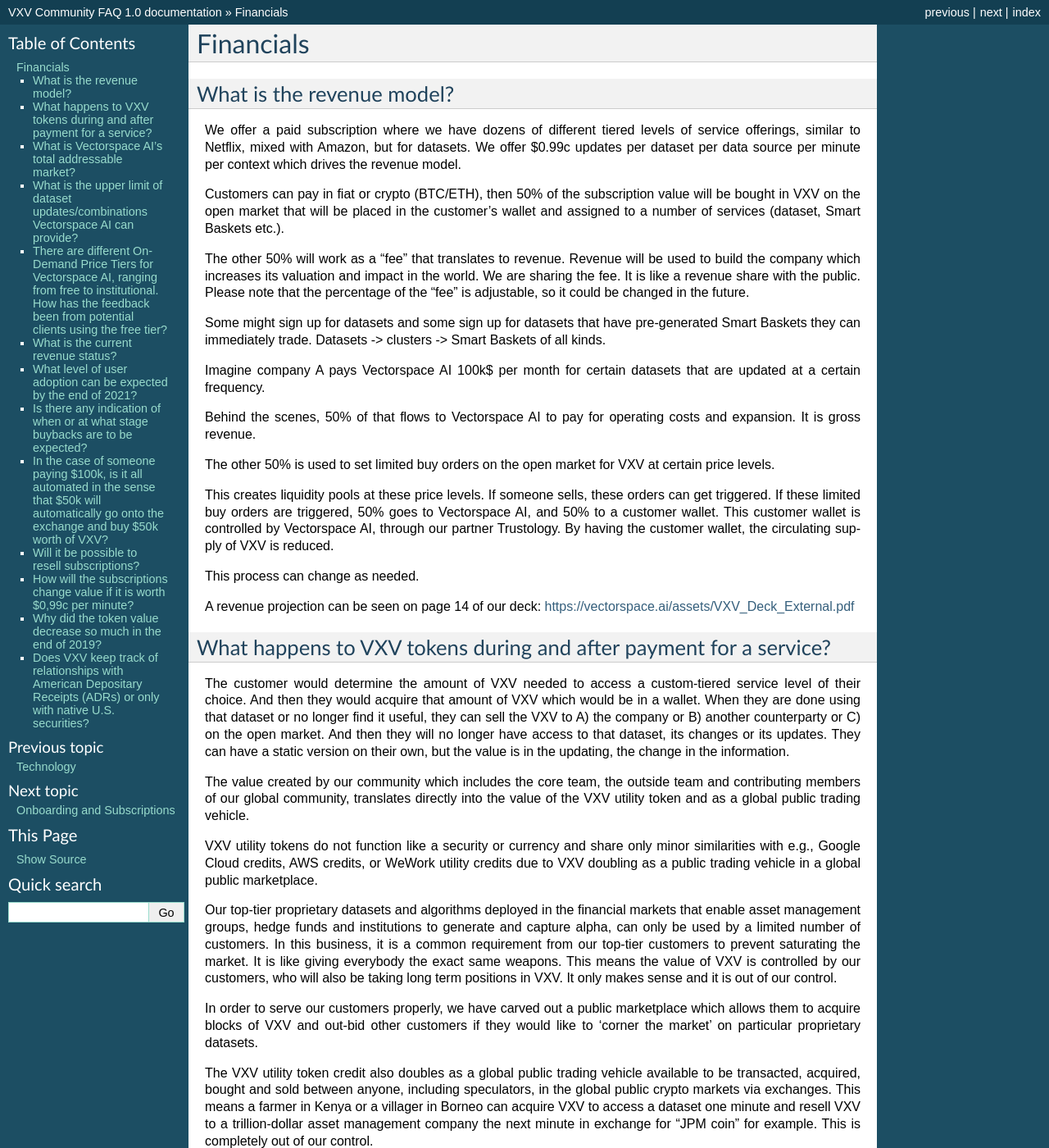
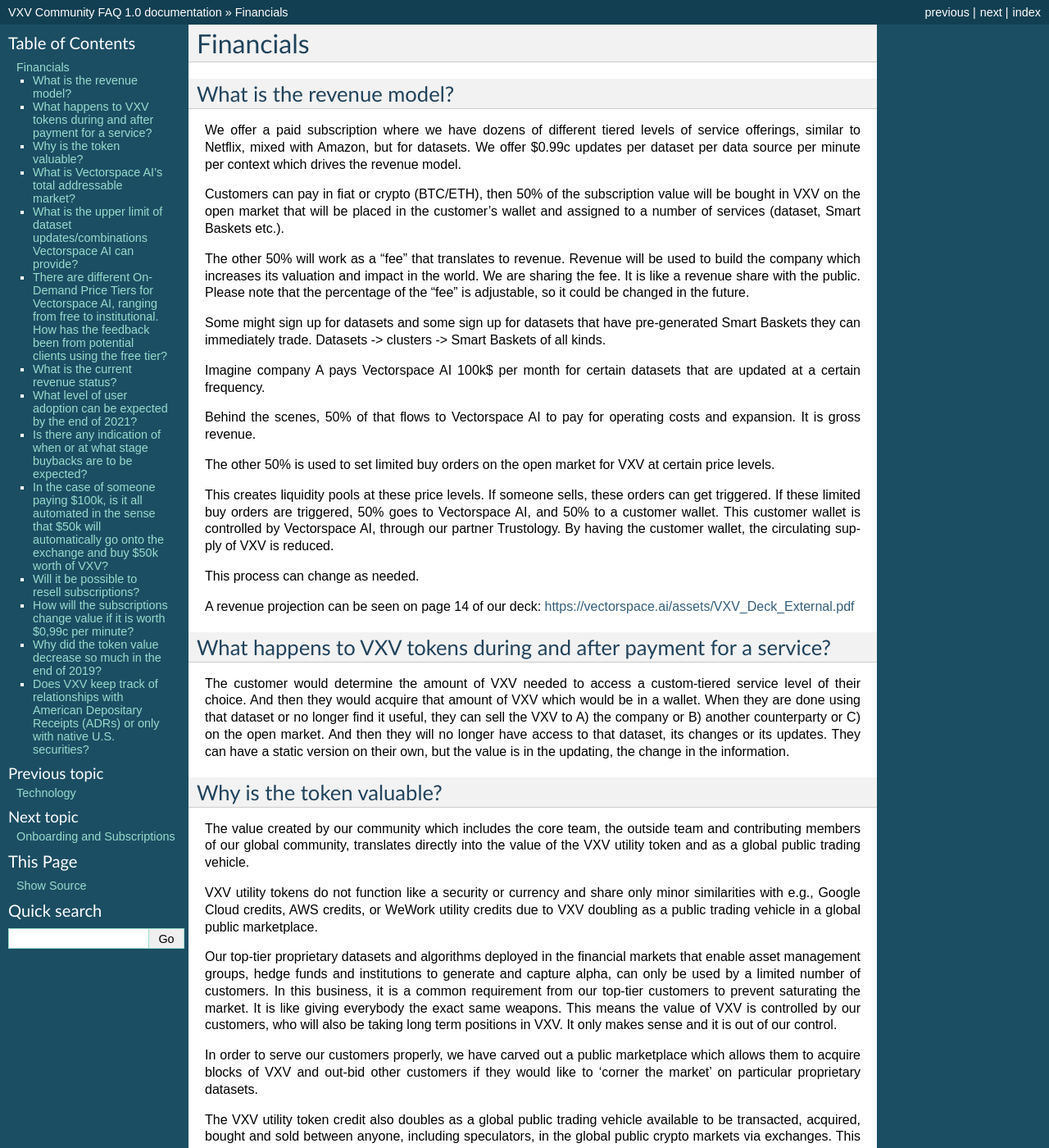
Before and after one commit to vxvfaq/vxvfaq, a Sphinx documentation site: the page built from docs/financials.rst, in a window 1280 px wide and 1400 px high. Shown: the whole window at 82% size. Built offline with Sphinx 7.4.7, drawn with Linux system fonts in a browser that asks for light colours.

Commit message:
Update financials.rst

```diff
--- a/docs/financials.rst
+++ b/docs/financials.rst
@@ -29,6 +29,9 @@
 -------
 
 The customer would determine the amount of VXV needed to access a custom-tiered service level of their choice. And then they would acquire that amount of VXV which would be in a wallet. When they are done using that dataset or no longer find it useful, they can sell the VXV to A) the company or B) another counterparty or C) on the open market. And then they will no longer have access to that dataset, its changes or its updates. They can have a static version on their own, but the value is in the updating, the change in the information.
+
+Why is the token valuable?
+-------
 
 The value created by our community which includes the core team, the outside team and contributing members of our global community, translates directly into the value of the VXV utility token and as a global public trading vehicle.
 
```
